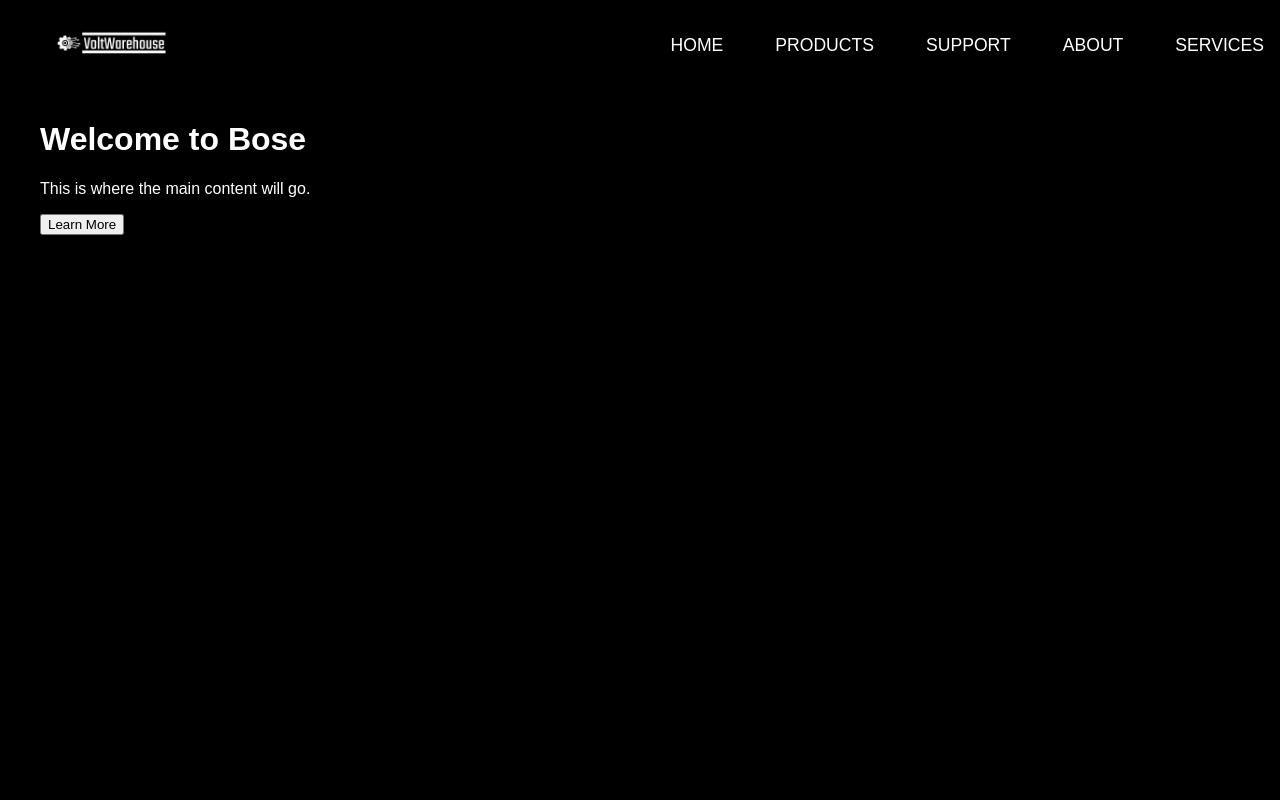
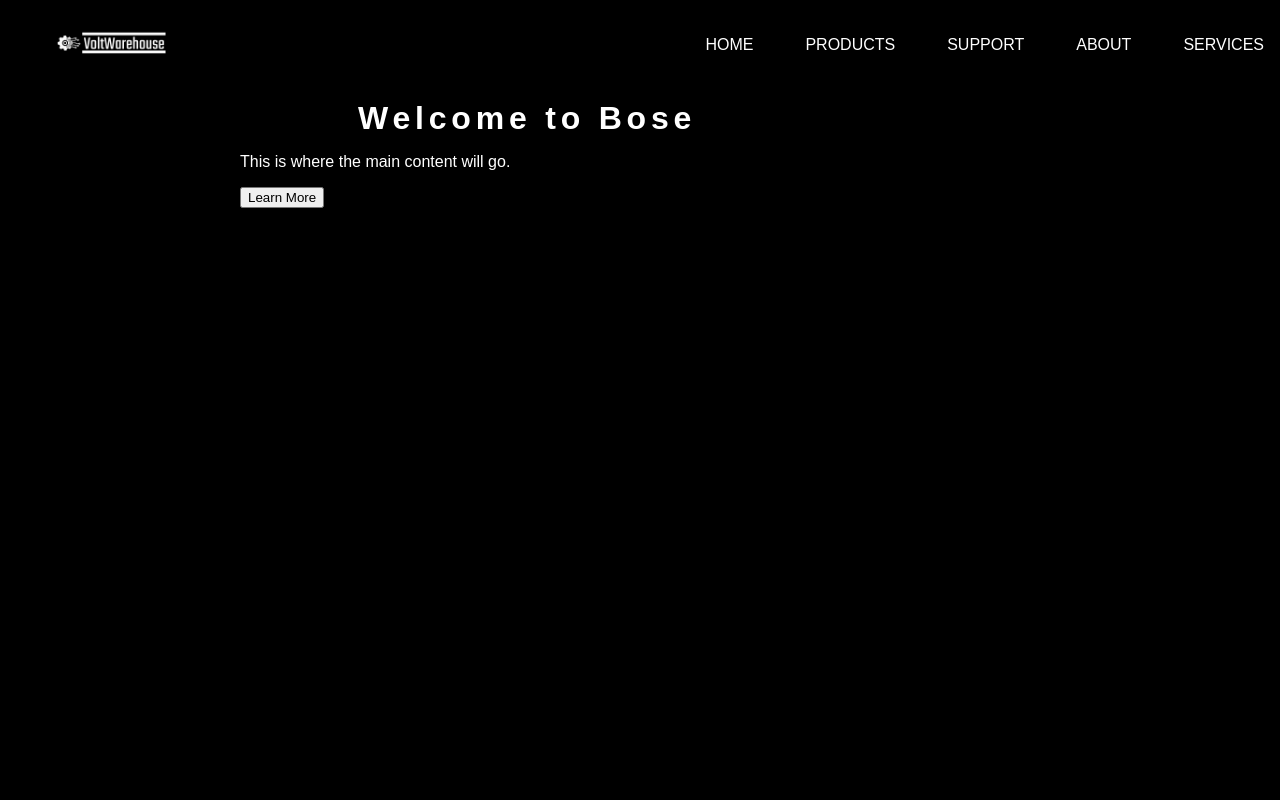
Before and after one commit to aditiakulk/voltwarehouse, a React app: page / in a window 1280 px wide. Shown: the top 800 px of the page. Built offline with nearby package versions, Linux system fonts and the light colour scheme.

Commit message:
home page title styled

```diff
--- a/src/App.css
+++ b/src/App.css
@@ -23,16 +23,25 @@ body {
 }
 
 #loading-logo {
-  width: 150px;
-  height: 150px;
+  width: 250px;
+  height: 250px;
   background-image: url('./assets/logo.png'); /* Replace with your logo path */
   background-size: cover;
-  animation: fadeIn 2s forwards, pulse 2s infinite;
+  animation: fadeIn 1.5s forwards, pulse 1.5s infinite;
 }
 
 @keyframes fadeIn {
-  0% { opacity: 0; }
-  100% { opacity: 1; }
+  0% { opacity: 1; }
+  10% { opacity: 0.9; }
+  20%{ opacity: 0.8; }
+  30% { opacity: 0.7; }
+  40%{ opacity: 0.6; }
+  50% { opacity: 0.5; }
+  60%{ opacity: 0.4; }
+  70% { opacity: 0.3; }
+  80%{ opacity: 0.2; }
+  90% { opacity: 0.1; }
+  100%{ opacity: 0; }
 }
 
 @keyframes pulse {
@@ -95,7 +104,7 @@ body {
   color: white;
   text-decoration: none;
   padding: 14px 16px;
-  font-size: 1.1em;
+  font-size: 1em;
   text-transform: uppercase;
   position: relative;
 }
@@ -128,22 +137,24 @@ body {
 .dropdown-content {
   display: none;
   position: absolute;
-  background-color: #333;
-  min-width: 160px;
-  box-shadow: 0px 8px 16px rgba(0, 0, 0, 0.3);
+  background-color: #480685; /* Dropdown background color */
+  min-width: 120px; /* Dropdown box width */
+  box-shadow: 0px 8px 16px rgba(194, 106, 238, 0.3); /* Box shadow for dropdown */
   z-index: 1;
+  left: -30px; /* Shift dropdown slightly to the left */
 }
 
 .dropdown-content a {
-  color: white;
-  padding: 12px 16px;
-  text-decoration: none;
+  color: white; /* Text color for dropdown links */
+  padding: 10px 12px; /* Smaller padding for dropdown items */
+  font-size: 10px; /* Smaller font size for dropdown items */
+  text-decoration: none; /* Remove underline */
   display: block;
-  text-align: left;
+  text-align: left; /* Align dropdown text to the left */
 }
 
 .dropdown-content a:hover {
-  background-color: #111;
+  background-color: #210343; /* Hover effect for dropdown links */
 }
 
 /* Search bar styling */
@@ -183,10 +194,32 @@ body {
   color: white;
   box-shadow: 0 0 10px rgba(0, 0, 0, 0.5);
   border-radius: 8px;
-  max-width: 1200px;
+  max-width: 800px;
   margin: 0 auto;
 }
 
+.content h1 {
+  overflow: hidden; /* Ensures the content is not revealed until the animation */
+  border-right: .15em solid purple; /* The typewriter cursor */
+  white-space: nowrap; /* Keeps the content on a single line */
+  margin: 0 auto; /* Centers the content horizontally */
+  letter-spacing: .15em; /* Adjust as needed */
+  animation:
+    typing 3.5s steps(40, end), /* Type the text */
+    blink-caret .75s step-end infinite; /* Blink the caret continuously */
+}
+
+/* The typing effect */
+@keyframes typing {
+  from { width: 0; }
+  to { width: 100%; } /* Stops exactly at the end of the text content */
+}
+
+/* The typewriter cursor effect */
+@keyframes blink-caret {
+  from, to { border-color: transparent; }
+  50% { border-color: purple; }
+}
 /* Footer */
 footer {
   text-align: center;
```
